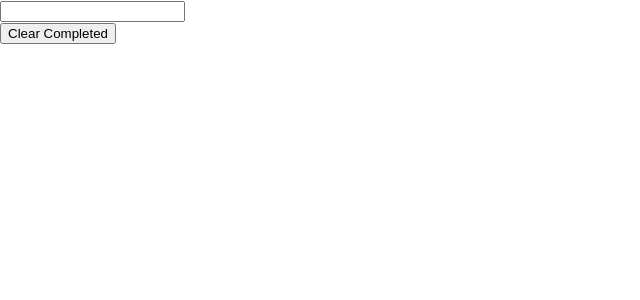
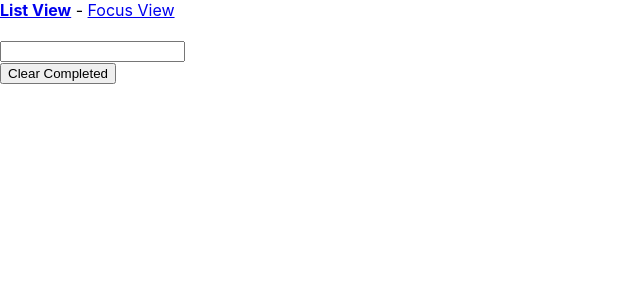
Before and after one commit to FrancoTr/react-ts-midtodolist, a React (Create React App) app: page / in a window 1280 px wide. Shown: the top 300 px of the page, without its empty margins (0-640 px from the left). Built offline with nearby package versions, Linux system fonts and the light colour scheme.

Commit message:
Add basic navigation functionality between list & focus view

```diff
--- a/src/App.tsx
+++ b/src/App.tsx
@@ -1,10 +1,24 @@
 import React from "react";
-import { BrowserRouter, Routes, Route } from "react-router-dom";
+import { BrowserRouter, Routes, Route, NavLink } from "react-router-dom";
 import ListScreen from "./screens/ListScreen";
 
 function App() {
+  const activeStyle = {
+    fontWeight: "bold",
+  };
+
   return (
     <BrowserRouter>
+      <nav>
+        <NavLink to='/' style={({ isActive }) => (isActive ? activeStyle : {})}>
+          List View
+        </NavLink>{" "}
+        -{" "}
+        <NavLink to='/focus' style={({ isActive }) => (isActive ? activeStyle : {})}>
+          Focus View
+        </NavLink>
+      </nav>
+      <br />
       <Routes>
         <Route path='/' element={<ListScreen />} />
         <Route path='/focus' element={<div>Focus view</div>} />
```
